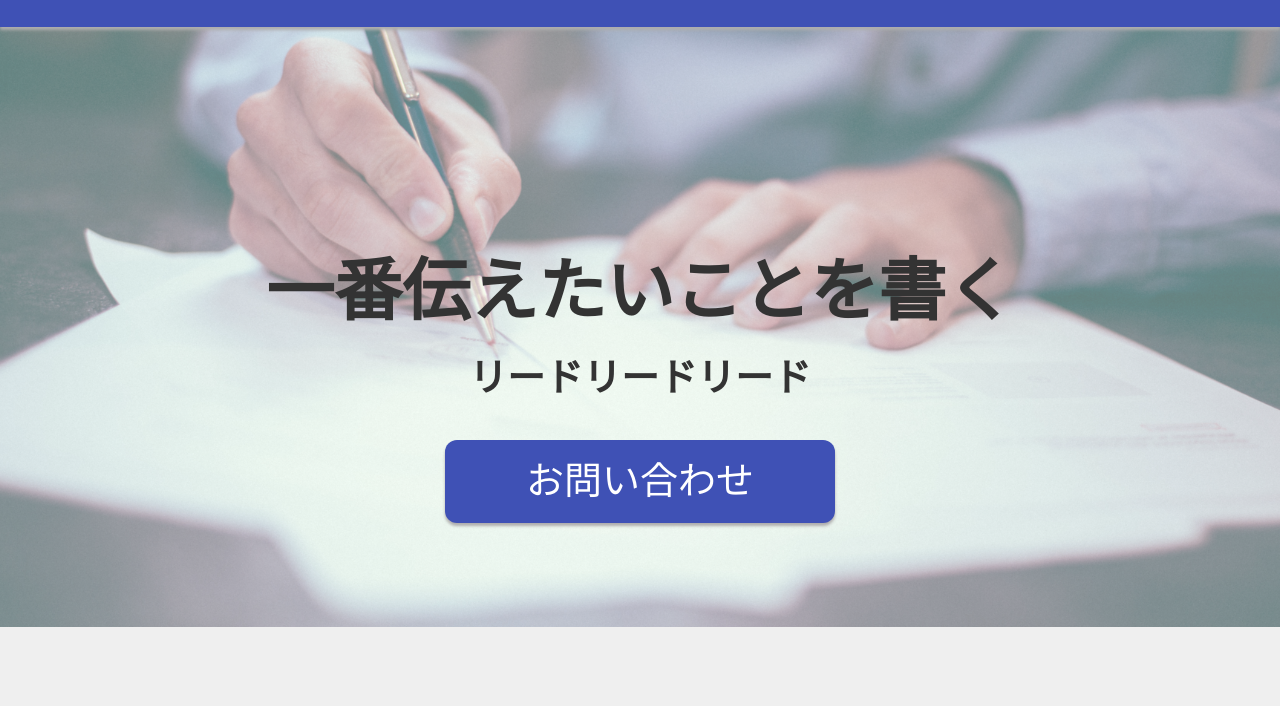
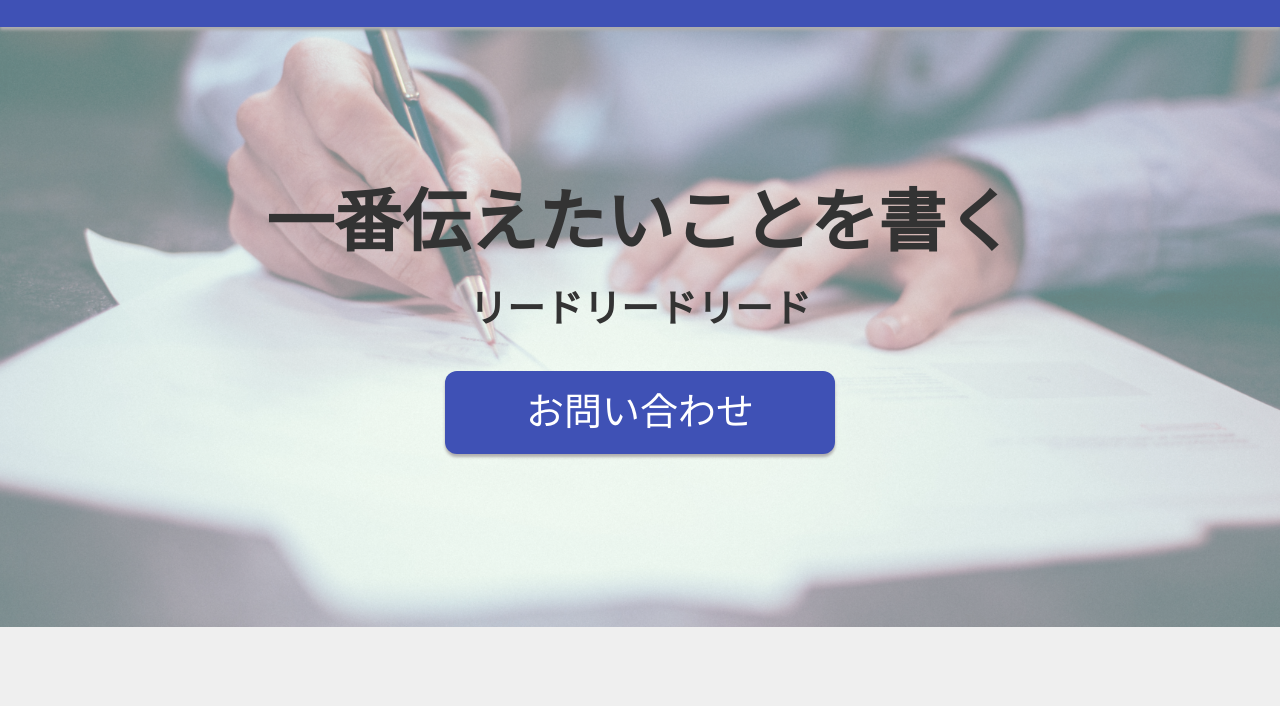
Before and after one commit to iamyakitorikun/iamyakitorikun.github.io, a plain HTML site: page index.html in a window 1280 px wide. Shown: the part 73-779 px from the top of the page. Drawn offline with Linux system fonts and the light colour scheme.

Commit message:
Update styles.css

```diff
--- a/styles.css
+++ b/styles.css
@@ -51,7 +51,7 @@ header .text {
 
 header .text h1 {
   font-size: 68px;
-  padding: 309px 0  0  0;
+  padding: 240px 0  0  0;
   margin-top: 0;
   margin-bottom: 0;
 }
```
